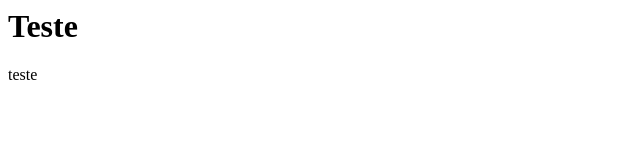
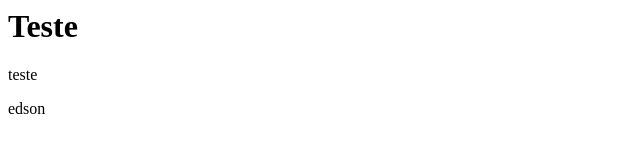
Before and after one commit to EdsonBarreto/git, a plain HTML site: page index.html in a window 1280 px wide. Shown: the full height of the page, 0-640 px from the left. Drawn offline with Linux system fonts and the light colour scheme.

Commit message:
edson incluindo span

```diff
--- a/index.html
+++ b/index.html
@@ -5,6 +5,7 @@
 <body>
     <h1>Teste</h1>
     <p>teste</p>
+    <span>edson</span>
 </body>
 
 </html>
```
